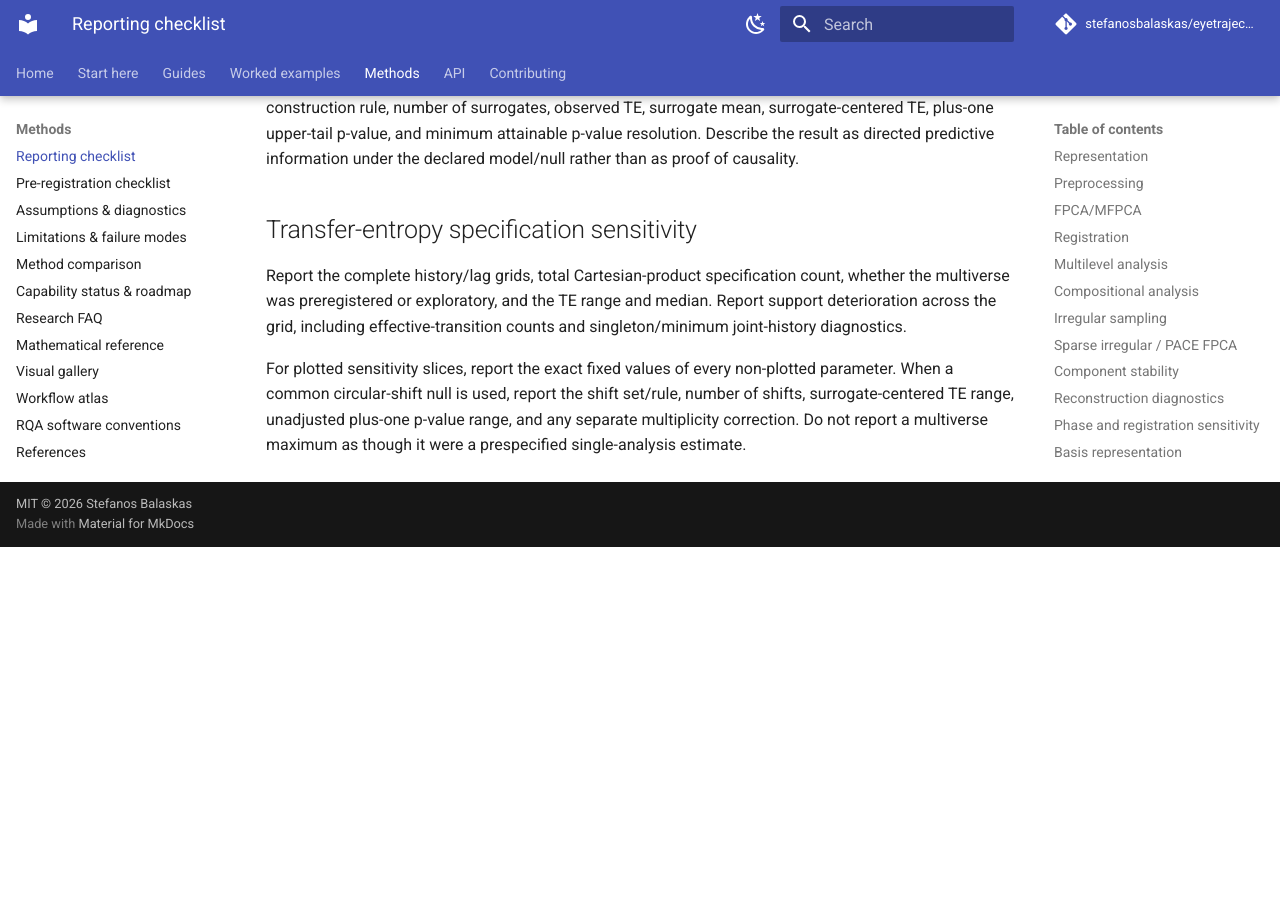
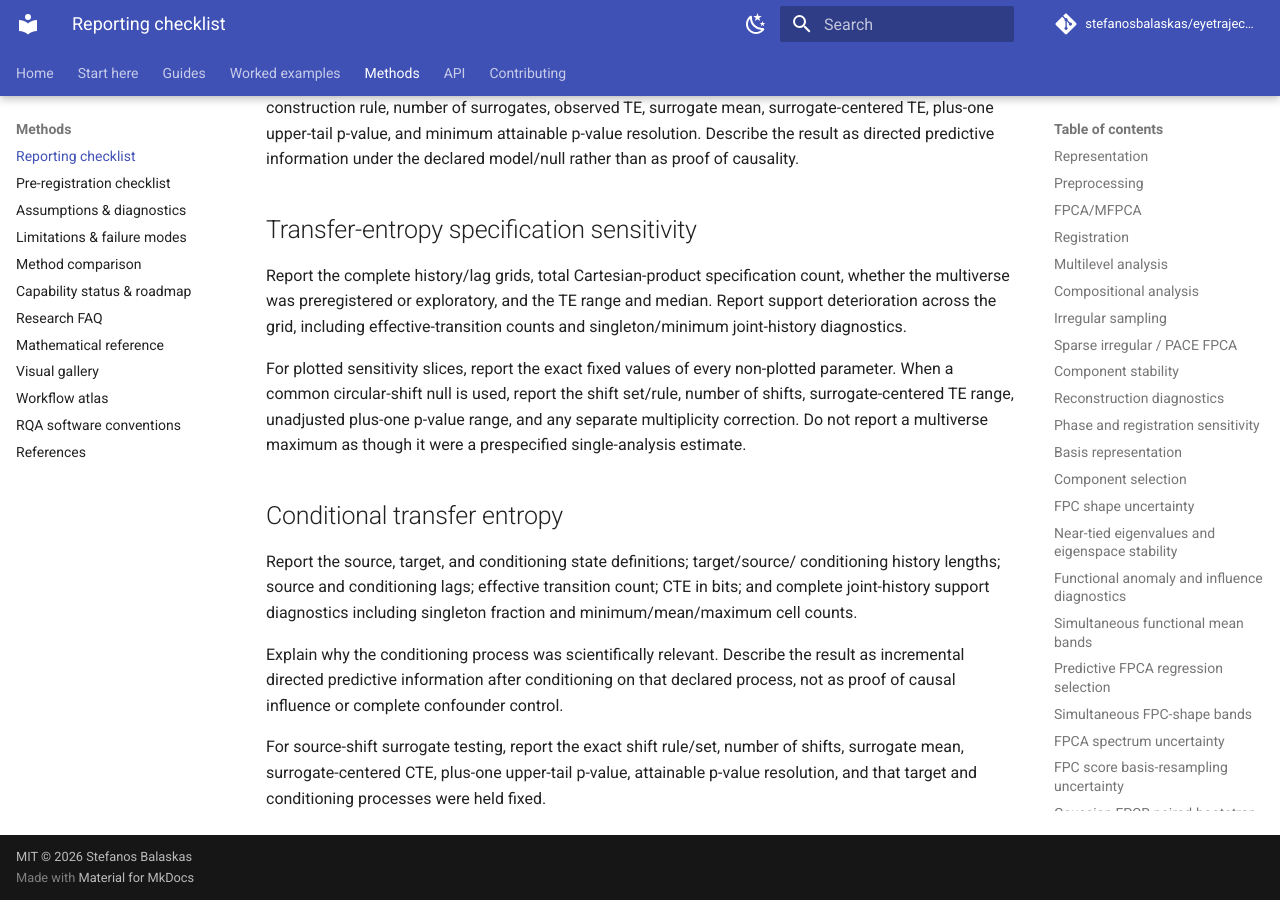
Before and after one commit to stefanosbalaskas/eyetrajectoriespy, an MkDocs documentation site: the page built from docs/methods/reporting.md, in a window 1280 px wide and 900 px high, scrolled down 26690 px. Built offline with MkDocs 1.6.1 and Material for MkDocs 9.7.7, drawn with Linux system fonts in a browser that asks for light colours; comment, search, counter and statistics services are not loaded; before the commit the page ends 27237 px from its top, so only the background shows below that.

Commit message:
Add conditional transfer entropy reporting guidance

```diff
--- a/docs/methods/reporting.md
+++ b/docs/methods/reporting.md
@@ -844,3 +844,20 @@ non-plotted parameter. When a common circular-shift null is used, report the
 shift set/rule, number of shifts, surrogate-centered TE range, unadjusted
 plus-one p-value range, and any separate multiplicity correction. Do not report
 a multiverse maximum as though it were a prespecified single-analysis estimate.
+
+## Conditional transfer entropy
+
+Report the source, target, and conditioning state definitions; target/source/
+conditioning history lengths; source and conditioning lags; effective
+transition count; CTE in bits; and complete joint-history support diagnostics
+including singleton fraction and minimum/mean/maximum cell counts.
+
+Explain why the conditioning process was scientifically relevant. Describe the
+result as incremental directed predictive information after conditioning on
+that declared process, not as proof of causal influence or complete confounder
+control.
+
+For source-shift surrogate testing, report the exact shift rule/set, number of
+shifts, surrogate mean, surrogate-centered CTE, plus-one upper-tail p-value,
+attainable p-value resolution, and that target and conditioning processes were
+held fixed.
```
